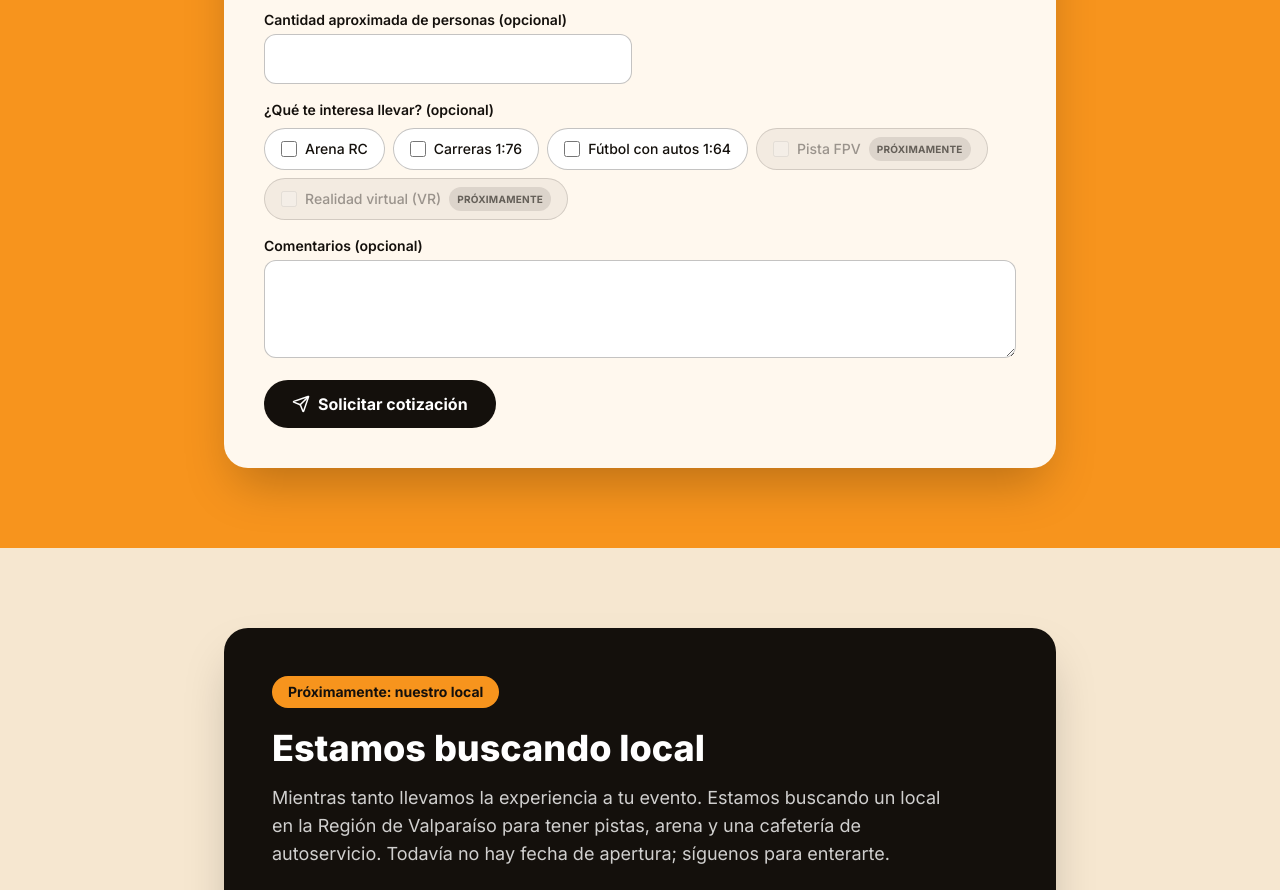
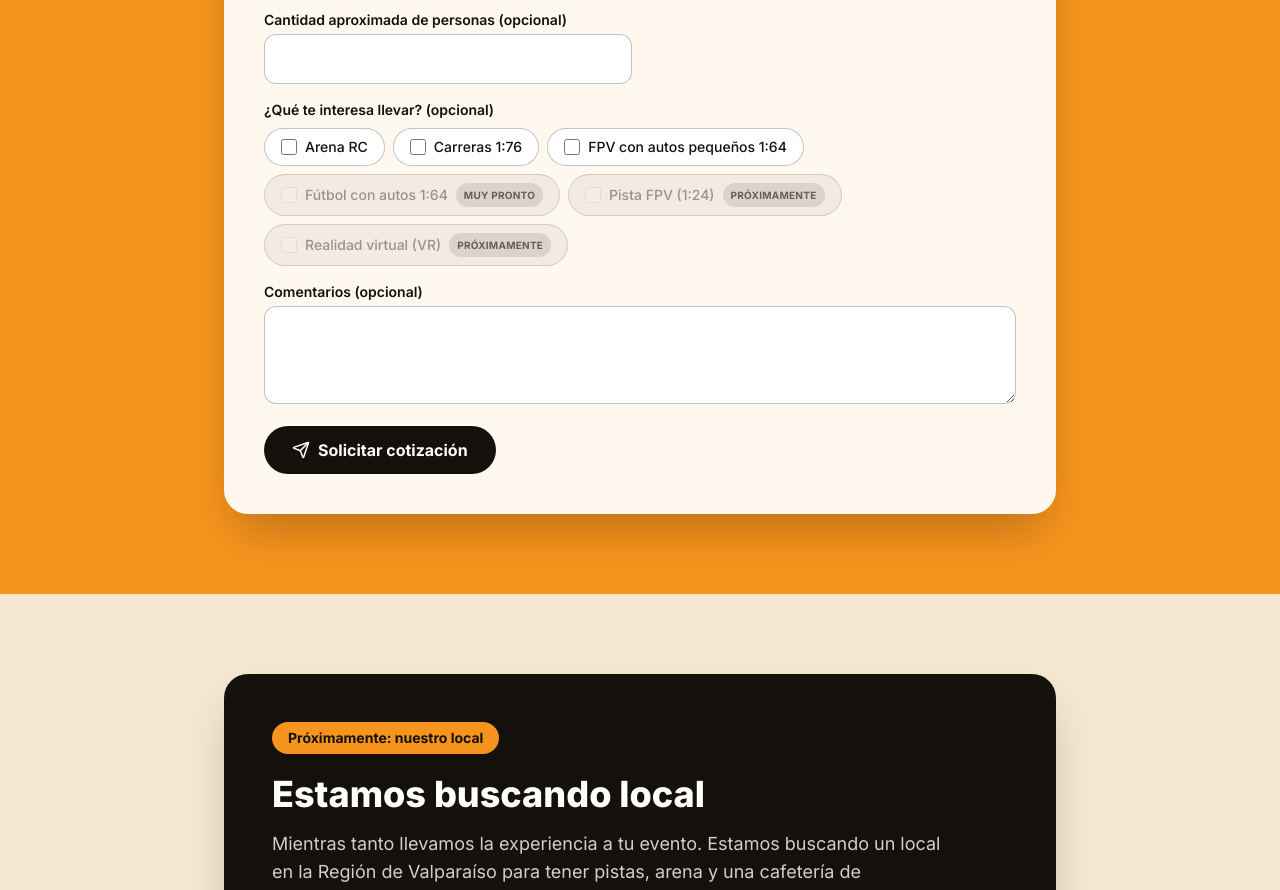
Before and after one commit to alandaf/RC-Arena-Y-Carreras, a React (Vite) app in the folder frontend/: page / in a window 1280 px wide. Shown: the part 4680-5570 px from the top of the page. Built offline with nearby package versions, Linux system fonts and the light colour scheme; no server answers.

Commit message:
Alinea opciones de cotización con las tarjetas: FPV 1:64 disponible, Fútbol muy pronto y FPV/VR próximamente

```diff
--- a/frontend/src/components/QuoteForm.jsx
+++ b/frontend/src/components/QuoteForm.jsx
@@ -19,8 +19,9 @@ const EVENT_TYPES = [
 const INTERESTS = [
   { label: 'Arena RC', disabled: false },
   { label: 'Carreras 1:76', disabled: false },
-  { label: 'Fútbol con autos 1:64', disabled: false },
-  { label: 'Pista FPV', disabled: true, tag: 'Próximamente' },
+  { label: 'FPV con autos pequeños 1:64', disabled: false },
+  { label: 'Fútbol con autos 1:64', disabled: true, tag: 'Muy pronto' },
+  { label: 'Pista FPV (1:24)', disabled: true, tag: 'Próximamente' },
   { label: 'Realidad virtual (VR)', disabled: true, tag: 'Próximamente' },
 ];
 
```
